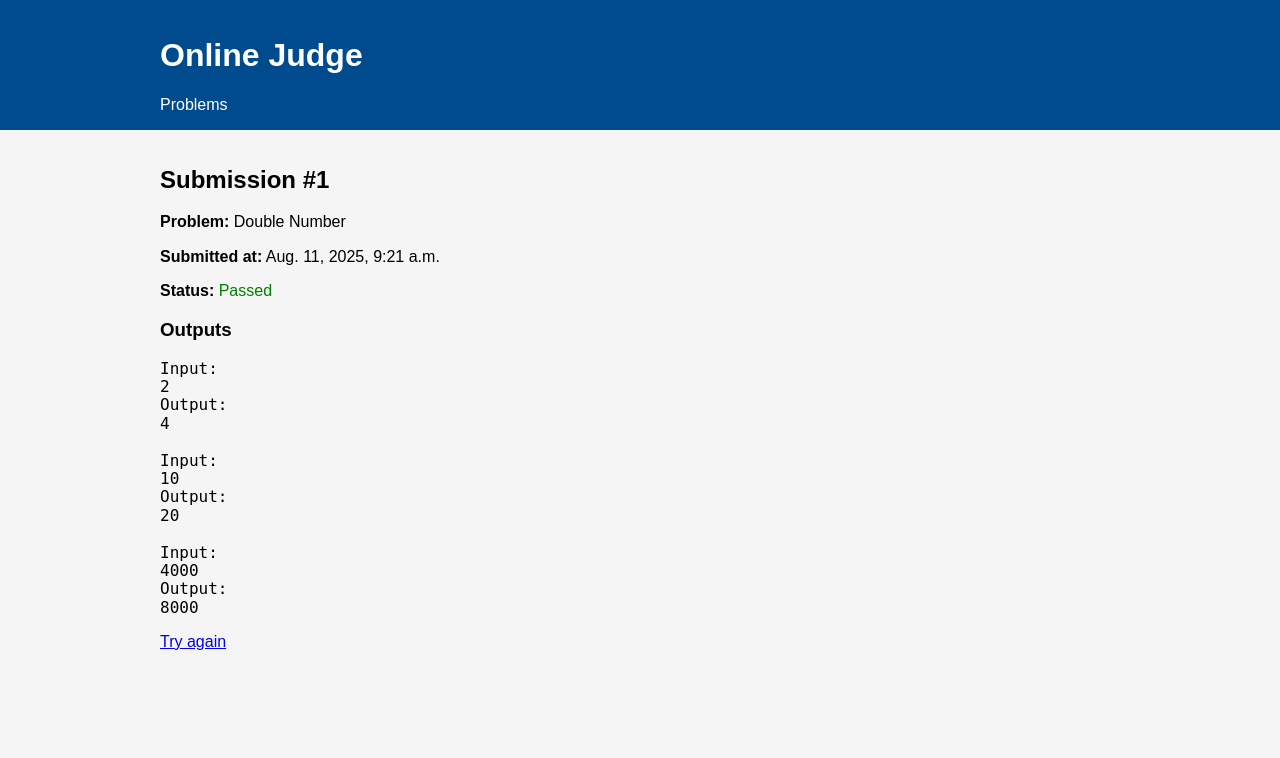
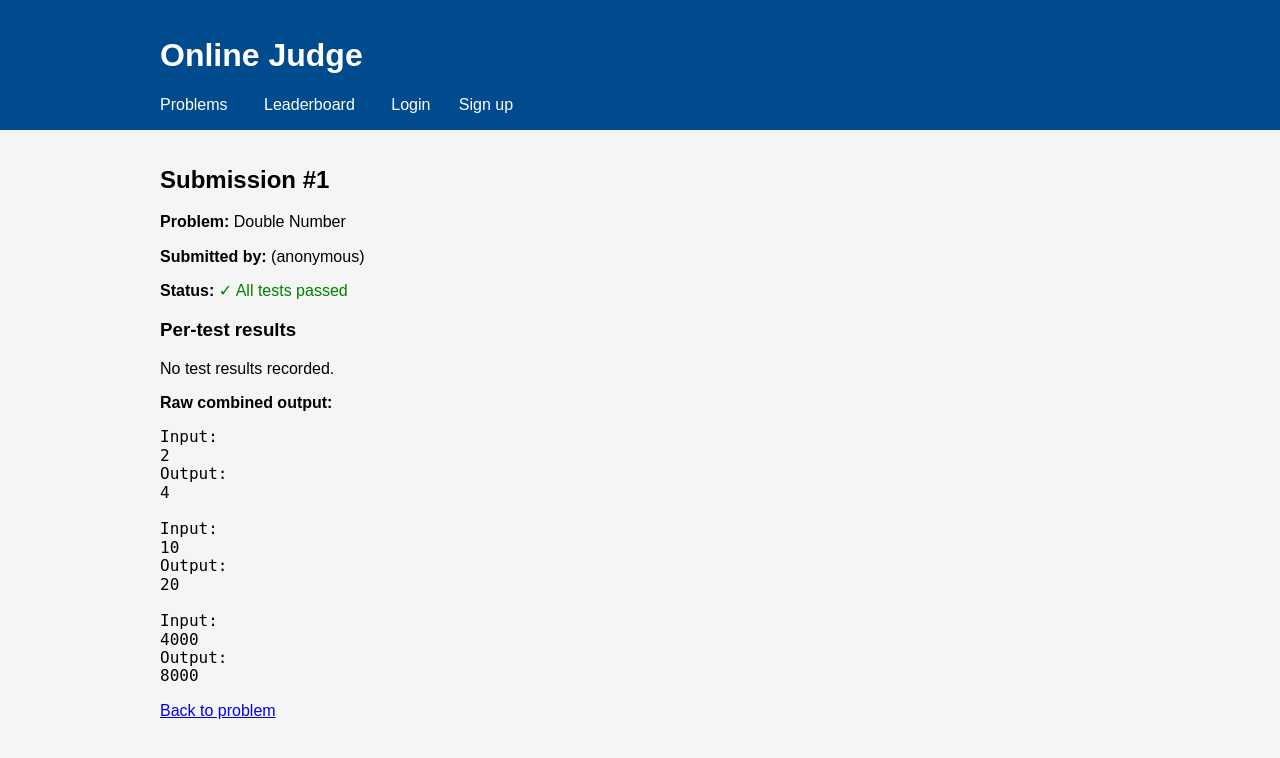
Before and after one commit to CollegePaul/pythonforce, a Django app: page /submission/1/ in a window 1280 px wide. Shown: the top 758 px of the page. Run offline with Django 4.2, Linux system fonts and the light colour scheme; data comes from the database, SQL or seed files in the repository; both versions use the stored data as it was after the commit.

Commit message:
second commit

```diff
--- a/django_oj/settings.py
+++ b/django_oj/settings.py
@@ -115,3 +115,7 @@
 STATIC_ROOT = BASE_DIR / 'staticfiles'
 
 DEFAULT_AUTO_FIELD = 'django.db.models.BigAutoField'
+
+LOGIN_URL = 'login'  # resolves from django.contrib.auth.urls
+LOGIN_REDIRECT_URL = 'problem_list'
+LOGOUT_REDIRECT_URL = 'problem_list'
--- a/django_oj/urls.py
+++ b/django_oj/urls.py
@@ -9,8 +9,11 @@
 
 from django.contrib import admin  # type: ignore
 from django.urls import include, path  # type: ignore
+from judge import views as judge_views  # for signup
 
 urlpatterns = [
     path('admin/', admin.site.urls),
     path('', include('judge.urls')),
+    path('accounts/', include('django.contrib.auth.urls')),  # login/logout/password views
+    path('accounts/signup/', judge_views.signup, name='signup'),  # custom signup
 ]
--- a/judge/templates/judge/base.html
+++ b/judge/templates/judge/base.html
@@ -55,6 +55,20 @@
             <h1><a href="{% url 'problem_list' %}" style="color: inherit; text-decoration: none;">Online Judge</a></h1>
             <nav>
                 <a href="{% url 'problem_list' %}">Problems</a>
+                <a href="{% url 'leaderboard' %}" style="margin-left:1rem;">Leaderboard</a>
+                {% if user.is_authenticated %}
+                    <span style="margin-left:.5rem;">Hello, {{ user.username }}</span>
+                     <a href="{% url 'my_progress' %}" style="margin-left:1rem;">My Progress</a>
+                    <form action="{% url 'logout' %}" method="post" style="display:inline;">
+                    {% csrf_token %}
+                    <button type="submit" style="background:none;border:none;color:#06c;cursor:pointer;padding:0;">
+                        Logout
+                    </button>
+                    </form>
+                {% else %}
+                    <a href="{% url 'login' %}" style="margin-left:1rem;">Login</a>
+                    <a href="{% url 'signup' %}" style="margin-left:.5rem;">Sign up</a>
+                {% endif %}
             </nav>
         </div>
     </header>
--- a/judge/templates/judge/submission_detail.html
+++ b/judge/templates/judge/submission_detail.html
@@ -1,29 +1,39 @@
 {% extends 'judge/base.html' %}
+{% block title %}Submission {{ submission.id }} – Online Judge{% endblock %}
+{% block content %}
 
-{% block title %}Submission {{ submission.id }} – Online Judge{% endblock %}
-
-{% block content %}
 <h2>Submission #{{ submission.id }}</h2>
 <p><strong>Problem:</strong> {{ submission.problem.title }}</p>
-<p><strong>Submitted at:</strong> {{ submission.created_at }}</p>
+<p><strong>Submitted by:</strong> {{ submission.user|default:"(anonymous)" }}</p>
 <p><strong>Status:</strong>
-    {% if submission.passed %}
-        <span class="passed">Passed</span>
-    {% elif submission.passed is not None %}
-        <span class="failed">Failed</span>
-    {% else %}
-        <span class="pending">Pending</span>
-    {% endif %}
+  {% if submission.passed %}
+    <span style="color:green;">✓ All tests passed</span>
+  {% else %}
+    <span style="color:#a00;">✗ Some tests failed</span>
+  {% endif %}
 </p>
 
-{% if submission.output %}
-<h3>Outputs</h3>
+<h3>Per-test results</h3>
+<ul style="list-style:none;padding-left:0;">
+  {% for r in submission.per_test_results %}
+    <li style="margin:.4rem 0;">
+      {% if r.passed %}
+        <span style="color:green;">✓</span>
+      {% else %}
+        <span style="color:#a00;">✗</span>
+      {% endif %}
+      <strong>Test {{ r.index }}</strong>
+      — expected: <code>{{ r.expected }}</code>,
+      got: <code>{{ r.actual }}</code>
+      {% if r.stderr %}<em style="color:#666;"> (stderr: {{ r.stderr }})</em>{% endif %}
+    </li>
+  {% empty %}
+    <li>No test results recorded.</li>
+  {% endfor %}
+</ul>
+
+<p><strong>Raw combined output:</strong></p>
 <pre>{{ submission.output }}</pre>
-{% endif %}
-{% if submission.error %}
-<h3>Errors</h3>
-<pre>{{ submission.error }}</pre>
-{% endif %}
 
-<p><a href="{% url 'problem_detail' submission.problem.id %}">Try again</a></p>
+<p><a href="{% url 'problem_detail' submission.problem.id %}">Back to problem</a></p>
 {% endblock %}
--- /dev/null
+++ b/judge/templates/registration/logged_out.html
@@ -0,0 +1,6 @@
+{% extends 'judge/base.html' %}
+{% block title %}Logged out{% endblock %}
+{% block content %}
+  <p>You’ve been logged out.</p>
+  <p><a href="{% url 'login' %}">Log in</a> · <a href="{% url 'problem_list' %}">Back to problems</a></p>
+{% endblock %}
--- a/judge/urls.py
+++ b/judge/urls.py
@@ -6,9 +6,7 @@
 """
 
 from __future__ import annotations
-
 from django.urls import path  # type: ignore
-
 from . import views
 
 
@@ -16,4 +14,6 @@
     path('', views.problem_list, name='problem_list'),
     path('problems/<int:pk>/', views.problem_detail, name='problem_detail'),
     path('submission/<int:pk>/', views.submission_detail, name='submission_detail'),
+    path('progress/', views.my_progress, name='my_progress'),
+    path('leaderboard/', views.leaderboard, name='leaderboard'),
 ]
--- a/judge/views.py
+++ b/judge/views.py
@@ -1,36 +1,74 @@
-"""
-View functions for the online judge.
-
-The two primary views provided here are:
-
-* ``problem_list`` – lists all available problems.
-* ``problem_detail`` – displays a single problem, shows a CodeMirror
-  editor for code submission, accepts form submissions, evaluates
-  submitted code against the problem's test cases, and stores the
-  results.
-* ``submission_detail`` – shows the outcome of a submission.
-
-Evaluation is performed by writing the submitted code to a temporary
-file and running it using the system Python interpreter.  ``subprocess.run``
-is used with ``capture_output=True`` and a small ``timeout`` to avoid
-processes running indefinitely.  As noted in the referenced Stack
-Exchange discussion, running untrusted code in process can be
-dangerous; for a production system you should isolate execution via
-containers or OS‑level sandboxing【645923053692825†L197-L210】.
-"""
-
 from __future__ import annotations
-
-import tempfile
-import subprocess
+from django.utils import timezone
+import tempfile,subprocess, os
 from pathlib import Path
-from typing import List
+from typing import List, Dict
 
 from django.shortcuts import get_object_or_404, redirect, render  # type: ignore
 
-from .models import Problem, Submission, TestCase
+from django.contrib.auth.decorators import login_required
+from django.db.models import Exists, OuterRef
+from .models import Problem, Submission, TestCase, Solution
+from .models import UserProblemStat
+from django.contrib.auth import get_user_model
+from django.db.models import Count, Q, F, Sum, IntegerField
 from .forms import SubmissionForm
+from django.contrib.auth.forms import UserCreationForm
+from django.contrib.auth import login as auth_login
+from django.urls import reverse
+from django.db.models.functions import Coalesce
 
+
+def leaderboard(request):
+    total_problems = Problem.objects.count()
+    User = get_user_model()
+    qs = (
+        User.objects
+        .annotate(
+            completed=Count(
+                'submissions__problem',
+                filter=Q(submissions__passed=True),
+                distinct=True,
+            )
+        )
+        .annotate(
+            percent_completed=100.0 * F('completed') / (total_problems or 1)
+        )
+        .order_by('-percent_completed', 'username')
+    )
+    return render(request, 'judge/leaderboard.html', {
+        'leaders': qs,
+        'total_problems': total_problems
+    })
+
+def signup(request):
+    if request.method == 'POST':
+        form = UserCreationForm(request.POST)
+        if form.is_valid():
+            user = form.save()
+            auth_login(request, user)  # log them in after signup
+            return redirect('problem_list')
+    else:
+        form = UserCreationForm()
+    return render(request, 'registration/signup.html', {'form': form})
+
+@login_required
+def my_progress(request):
+    user = request.user
+    passed_sub_qs = Submission.objects.filter(
+        user=user,
+        problem=OuterRef('pk'),
+        passed=True
+    )
+    problems = Problem.objects.all().annotate(
+        passed=Exists(passed_sub_qs)
+    )
+    # Optionally: count attempts per problem for this user
+    attempts_qs = Submission.objects.filter(user=user, problem=OuterRef('pk'))
+    problems = problems.annotate(
+        # latest attempt time or count if you want
+    )
+    return render(request, 'judge/my_progress.html', {'problems': problems})
 
 def problem_list(request):
     """Render a list of all problems."""
@@ -41,55 +79,111 @@
 def problem_detail(request, pk: int):
     """Display a single problem and handle code submissions."""
     problem = get_object_or_404(Problem, pk=pk)
+
     if request.method == 'POST':
+        if not request.user.is_authenticated:
+            return redirect(f"{reverse('login')}?next={request.path}")
+
         form = SubmissionForm(request.POST)
         if form.is_valid():
             code = form.cleaned_data['code']
-            submission = Submission.objects.create(problem=problem, code=code)
-            # Evaluate the code against all test cases
-            passed_all = True
-            outputs: List[str] = []
-            errors: List[str] = []
-            # Write code to a temporary file
-            with tempfile.NamedTemporaryFile('w', suffix='.py', delete=False) as tmp:
-                tmp.write(code)
-                tmp_path = Path(tmp.name)
-            for case in problem.test_cases.all():
-                try:
-                    # Use subprocess to run the user's code with the test input
-                    result = subprocess.run(
-                        [
-                            'python3',
-                            str(tmp_path),
-                        ],
-                        input=case.input_data,
-                        capture_output=True,
-                        text=True,
-                        timeout=5,
-                    )
-                    output = result.stdout.strip()
-                    outputs.append(f'Input:\n{case.input_data}\nOutput:\n{output}')
-                    # Compare output to expected output (strip trailing whitespace)
-                    if output != case.expected_output.strip():
-                        passed_all = False
-                except subprocess.TimeoutExpired:
-                    passed_all = False
-                    outputs.append(f'Input:\n{case.input_data}\nOutput:\nTIMEOUT')
-                except Exception as exc:
-                    passed_all = False
-                    errors.append(str(exc))
-            # Clean up temporary file
+
+            per_results: List[Dict[str, object]] = []
+            all_passed = True
+            combined_lines: List[str] = []
+            tmp_path: Path | None = None
+
             try:
-                tmp_path.unlink(missing_ok=True)
-            except Exception:
-                pass
-            submission.passed = passed_all
-            submission.output = '\n\n'.join(outputs)
-            submission.error = '\n'.join(errors)
-            submission.save()
+                # Write submitted code to a temp file
+                with tempfile.NamedTemporaryFile('w', suffix='.py', delete=False) as tmp:
+                    tmp.write(code)
+                    tmp_path = Path(tmp.name)
+
+                # Evaluate against each test case (ordered for stable numbering)
+                for idx, case in enumerate(problem.test_cases.all().order_by('id'), start=1):
+                    try:
+                        result = subprocess.run(
+                            ['python3', str(tmp_path)],
+                            input=case.input_data,
+                            capture_output=True,
+                            text=True,
+                            timeout=5,
+                        )
+                        actual = (result.stdout or '').strip()
+                        expected = (case.expected_output or '').strip()
+                        passed = (actual == expected) and result.returncode == 0
+
+                        per_results.append({
+                            'index': idx,
+                            'input': case.input_data,
+                            'expected': expected,
+                            'actual': actual,
+                            'passed': passed,
+                            'stderr': (result.stderr or '').strip(),
+                            'returncode': result.returncode,
+                        })
+
+                        combined_lines.append(f'#{idx} -> {actual}')
+                        if not passed:
+                            all_passed = False
+
+                    except subprocess.TimeoutExpired:
+                        per_results.append({
+                            'index': idx,
+                            'input': case.input_data,
+                            'expected': (case.expected_output or '').strip(),
+                            'actual': '',
+                            'passed': False,
+                            'stderr': 'Time limit exceeded',
+                            'returncode': None,
+                        })
+                        combined_lines.append(f'#{idx} -> [TLE]')
+                        all_passed = False
+
+            finally:
+                if tmp_path is not None:
+                    try:
+                        tmp_path.unlink(missing_ok=True)
+                    except Exception:
+                        pass
+
+            # Create the submission with per-test breakdown
+            submission = Submission.objects.create(
+                problem=problem,
+                code=code,
+                passed=all_passed,
+                output='\n'.join(combined_lines),
+                per_test_results=per_results,
+                user=request.user,
+            )
+
+            if all_passed and request.user.is_authenticated:
+                Solution.objects.update_or_create(
+                    user=request.user,
+                    problem=problem,
+                    defaults={'submission': submission, 'code': code},
+                )
+
+
+            if request.user.is_authenticated:
+                stat, _ = UserProblemStat.objects.get_or_create(
+                    user=request.user, problem=problem,
+                    defaults={'attempts': 0}
+                )
+                stat.attempts = (stat.attempts or 0) + 1
+                if all_passed and not stat.passed:
+                    stat.passed = True
+                    stat.first_accepted_at = timezone.now()
+                stat.last_submission_at = timezone.now()
+                stat.save()
+
             return redirect('submission_detail', pk=submission.pk)
-    else:
-        form = SubmissionForm()
+
+        # Invalid form: fall through to re-render with errors
+        return render(request, 'judge/problem_detail.html', {'problem': problem, 'form': form})
+
+    # GET request → render blank form
+    form = SubmissionForm()
     return render(request, 'judge/problem_detail.html', {'problem': problem, 'form': form})
 
 
@@ -97,3 +191,37 @@
     """Show the results of a submission."""
     submission = get_object_or_404(Submission, pk=pk)
     return render(request, 'judge/submission_detail.html', {'submission': submission})
+
+
+
+def leaderboard(request):
+    total = Problem.objects.count()
+
+    rows = (
+        UserProblemStat.objects
+        .values('user_id', 'user__username')
+        .annotate(
+            completed=Count('problem', filter=Q(passed=True), distinct=True),
+            attempts=Coalesce(Sum('attempts'), 0, output_field=IntegerField()),
+        )
+    )
+
+    # Compute percent in Python and sort
+    data = []
+    for r in rows:
+        percent = (r['completed'] * 100.0 / total) if total else 0.0
+        data.append({
+            'user_id': r['user_id'],
+            'username': r['user__username'],
+            'completed': r['completed'],
+            'attempts': r['attempts'],
+            'percent': percent,
+        })
+
+    # Sort: highest % first, then fewer attempts, then username
+    data.sort(key=lambda d: (-d['percent'], d['attempts'], d['username'].lower()))
+
+    return render(request, 'judge/leaderboard.html', {
+        'leaders': data,
+        'total_problems': total,
+    })
```
Also changed, not shown: judge/models.py (+31 -1 lines), judge/templates/judge/leaderboard.html (added, +32 -0 lines), judge/templates/judge/my_progress.html (added, +19 -0 lines), judge/templates/registration/login.html (added, +11 -0 lines), judge/templates/registration/signup.html (added, +11 -0 lines), db.sqlite3, judge/migrations/0002_submission_user.py (added), judge/migrations/0003_submission_per_test_results.py (added), judge/migrations/0004_userproblemstat_solution.py (added), judge/migrations/0005_alter_userproblemstat_unique_together.py (added).
